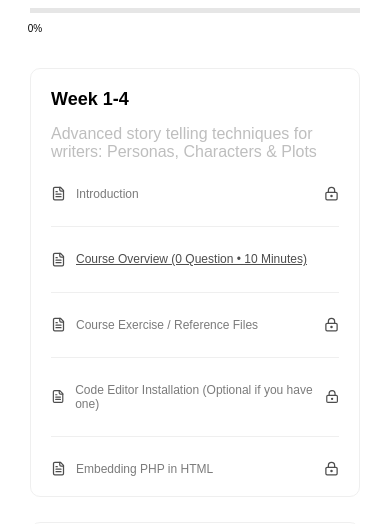
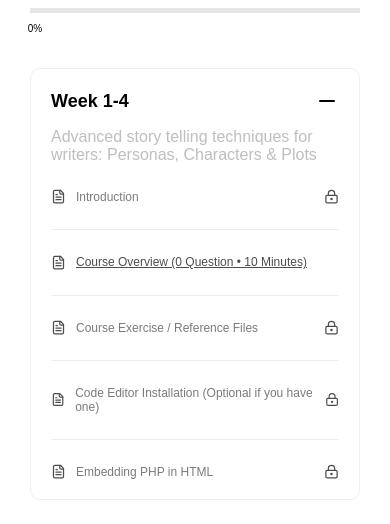
Before and after one commit to AhmedAbdEl-NasserAhmed/it-legend-task, a React (Vite) app: page / in a window 390 px wide. Shown: the part 295-819 px from the top of the page. Built offline with nearby package versions, Linux system fonts and the light colour scheme; the HTML template or start-up script is replaced by a standard one.

Commit message:
finished week cards

```diff
--- a/src/components/Card/Card.css
+++ b/src/components/Card/Card.css
@@ -1,7 +1,6 @@
 .card {
   display: flex;
   flex-direction: column;
-  gap: 25px;
   padding: 20px;
   border: 1px solid #eeee;
   border-radius: 10px;
@@ -28,16 +27,41 @@
   }
 }
 
+.card-header {
+  display: flex;
+  justify-content: space-between;
+  align-items: center;
+  cursor: pointer;
+}
+
 .card-content {
   display: flex;
   justify-content: space-between;
   align-items: center;
+  transition: 0.5s all;
 
   svg {
     width: 15px;
     height: 15px;
     color: #4d4d4d;
   }
+}
+
+.card-header__collapse {
+  display: none;
+}
+
+@media (max-width: 850px) {
+  .card-header__collapse {
+    display: block;
+  }
+}
+
+.card-container {
+  display: flex;
+  flex-direction: column;
+  gap: 25px;
+  overflow: hidden;
 }
 
 .card-content__title {
@@ -51,6 +75,7 @@
 }
 
 .seperator {
+  display: block;
   width: 100%;
   height: 0.5px;
   background-color: #eeee;
--- a/src/components/Card/Card.tsx
+++ b/src/components/Card/Card.tsx
@@ -1,7 +1,7 @@
-import { useContext } from "react";
+import { useContext, useState } from "react";
 import "./Card.css";
 
-import { FileText, LockKeyhole } from "lucide-react";
+import { FileText, LockKeyhole, Minus } from "lucide-react";
 import { AppContext, learningVideos } from "../../constants";
 
 const Card = ({
@@ -13,6 +13,8 @@ const Card = ({
   description: string;
   content: { id: number; title: string; pdfLink?: string }[];
 }) => {
+  const [heightCollapse, setHeightCollapse] = useState<boolean>(false);
+
   const context = useContext(AppContext);
 
   const { videoIndex } = context!;
@@ -20,9 +22,22 @@ const Card = ({
   return (
     <div className="card">
       <div className="card-title">
+        <div className="card-header">
           <h3>{header}</h3>
+          <Minus
+            onClick={() => setHeightCollapse((prev) => !prev)}
+            className="card-header__collapse"
+          />
+        </div>
         <p>{description}</p>
       </div>
+      <div
+        className="card-container"
+        style={{
+          height: heightCollapse ? "0" : "auto",
+          marginTop: heightCollapse ? "0" : "25px"
+        }}
+      >
         {content.map((item, index) => {
           return (
             <>
@@ -53,6 +68,7 @@ const Card = ({
           );
         })}
       </div>
+    </div>
   );
 };
 
--- a/src/components/VideoPlayer/VideoPlayer.css
+++ b/src/components/VideoPlayer/VideoPlayer.css
@@ -9,7 +9,7 @@
     top: 0;
     left: 0;
     right: 0;
-    height: 300px;
+    height: 200px;
     z-index: 1000;
   }
 }
```
Lines whose indentation alone changed are shown as unchanged.
